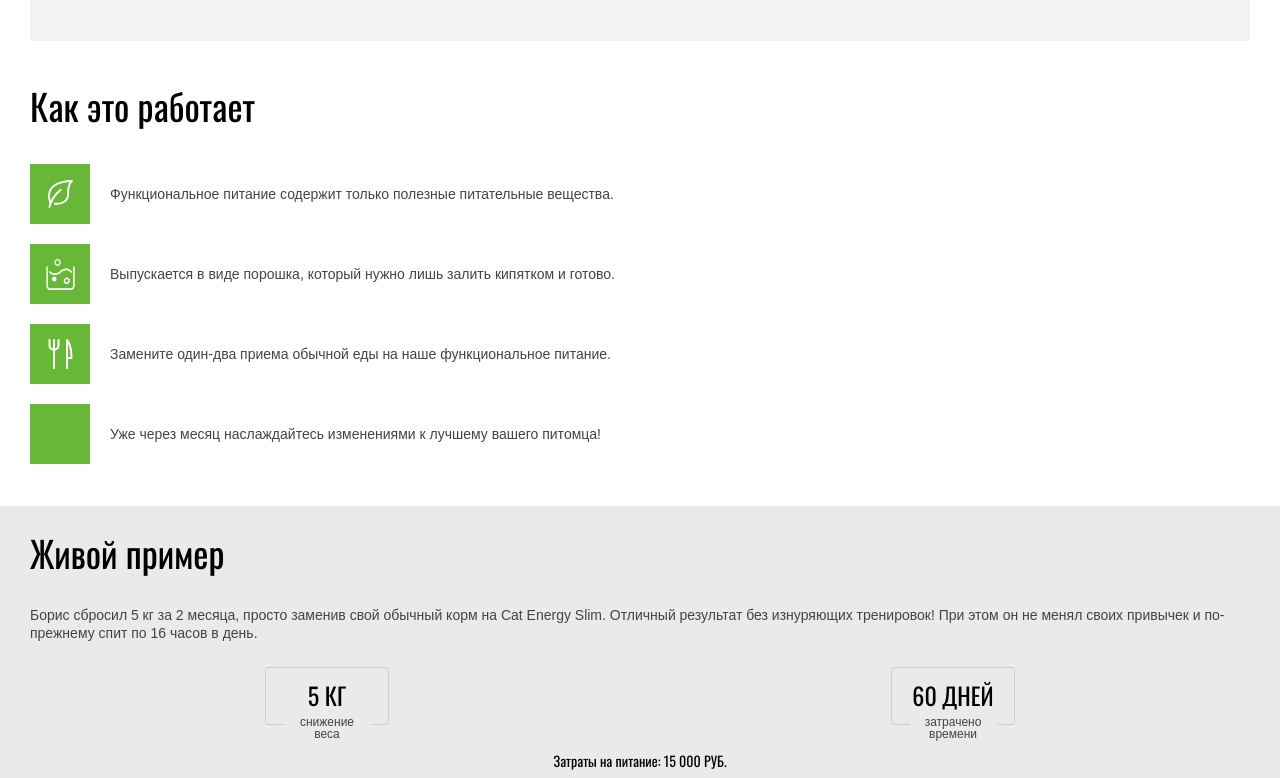
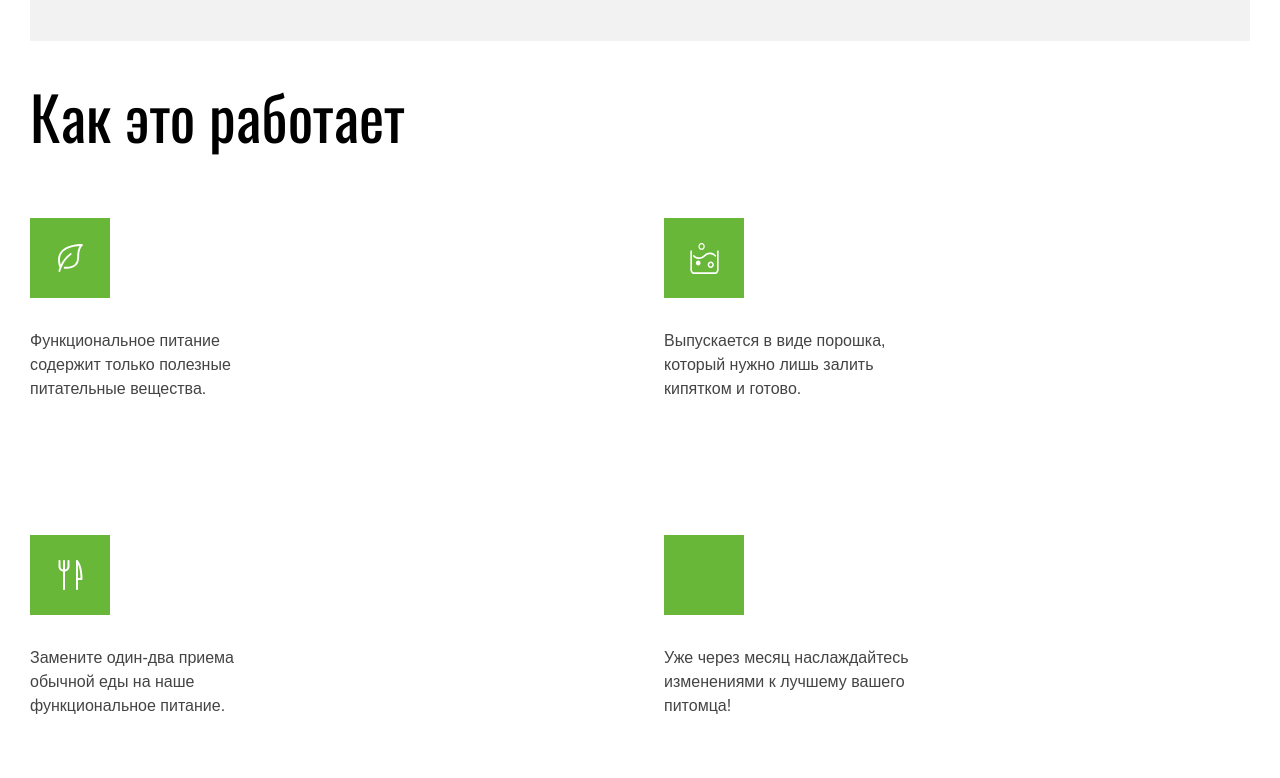
Before and after one commit to gitSergeyhab/1661607-cat-energy-22, a website: page source/index.html in a window 1280 px wide. Shown: the part 1587-2365 px from the top of the page. Drawn offline with nearby package versions, Linux system fonts and the light colour scheme; files that its build step writes are made by us from their sources.

Commit message:
remade index metodology for tablet

```diff
--- a/source/index.html
+++ b/source/index.html
@@ -78,22 +78,30 @@
       <h2 class="metodology__title">Как это работает</h2>
       <ul class="metodology__list">
         <li class="metodology__item">
+          <p class="metodology__text">
             Функциональное питание
             содержит только полезные
             питательные вещества.
+          </p>
         </li>
         <li class="metodology__item">
+          <p class="metodology__text">
             Выпускается в виде порошка,
             который нужно лишь залить
             кипятком и готово.
+          </p>
         </li>
         <li class="metodology__item">
+          <p class="metodology__text">
             Замените один-два приема
             обычной еды на наше
             функциональное питание.
+          </p>
         </li>
         <li class="metodology__item">
+          <p class="metodology__text">
             Уже через месяц наслаждайтесь изменениями к лучшему вашего питомца!
+          </p>
         </li>
       </ul>
     </section>
--- a/source/sass/blocks/metodology.scss
+++ b/source/sass/blocks/metodology.scss
@@ -11,21 +11,43 @@
   @include font-mix(36, 40);
   margin: 0;
   margin-bottom: 38px;
+
+  @media (min-width: $tablet) {
+    @include font-mix(60, 60);
+    margin-bottom: 32px;
+  }
 }
 
 .metodology__list {
-  @include font-mix(14, 18, $dark-gray, 400, "Arial");
   list-style: none;
-  padding-left: 80px;
+  padding: 0;
   margin: 0;
+  display: grid;
+  gap: 20px;
+
+  @media (min-width: $tablet) {
+    grid-template-columns: 1fr 1fr;
+    grid-template-rows: 1fr 1fr;
+    row-gap: 37px;
+    column-gap: 48px;
+  }
 }
 
 .metodology__item {
   display: flex;
   align-items: center;
   min-height: 60px;
-  margin-bottom: 20px;
+  padding-left: 80px;
   position: relative;
+  box-sizing: border-box;
+
+  @media (min-width: $tablet) {
+    padding-left: 0;
+    padding-top: 151px;
+    width: 330px;
+    min-height: 280px;
+    align-items: flex-start;
+  }
 
   &::before,
   &::after {
@@ -33,7 +55,13 @@
     content: "";
     width: 60px;
     height: 60px;
-    left: -80px;
+    left: 0;
+
+    @media (min-width: $tablet) {
+      width: 80px;
+      height: 80px;
+      top: 40px;
+    }
   }
 
   &::before {
@@ -61,3 +89,13 @@
     background-image: url("../img/how_working/icon_alarm.svg");
   }
 }
+
+.metodology__text {
+  @include font-mix(14, 18, $dark-gray, 400, "Arial");
+  margin: 0;
+
+  @media (min-width: $tablet) {
+    @include font-mix(16, 24, $dark-gray, 400, "Arial");
+    width: 245px;
+  }
+}
```
Also changed, not shown: source/html/index.html (+8 -0 lines). Lines whose indentation alone changed are shown as unchanged.
